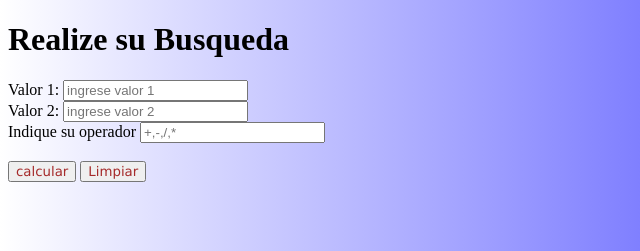
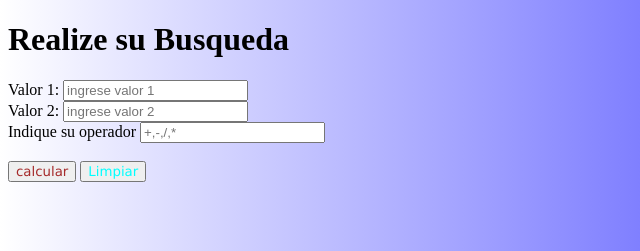
Before and after one commit to aslheymeza/funcion, a plain HTML site: page index.html in a window 1280 px wide. Shown: the top 251 px of the page, 0-640 px from the left. Drawn offline with Linux system fonts and the light colour scheme.

Commit message:
cuarto commit

```diff
--- a/style/style.css
+++ b/style/style.css
@@ -8,5 +8,5 @@ body {
 }
 #limpiar{
     font-family: Verdana, Geneva, Tahoma, sans-serif;
-    color: brown;
+    color: aqua;
 }
```
